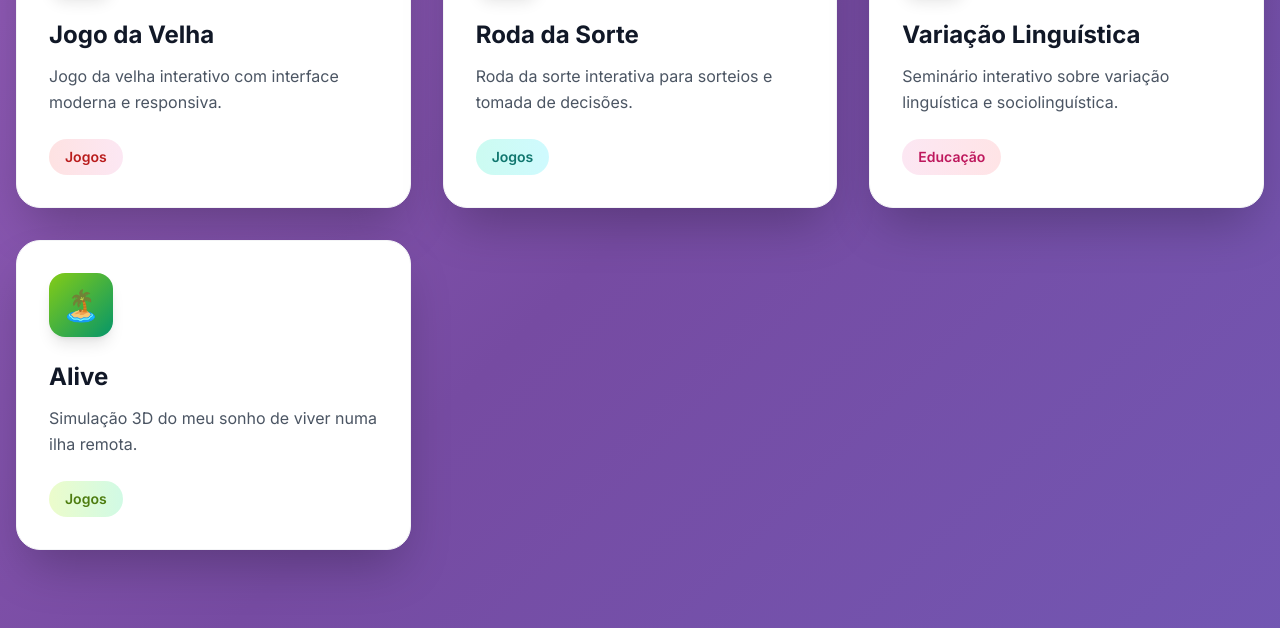
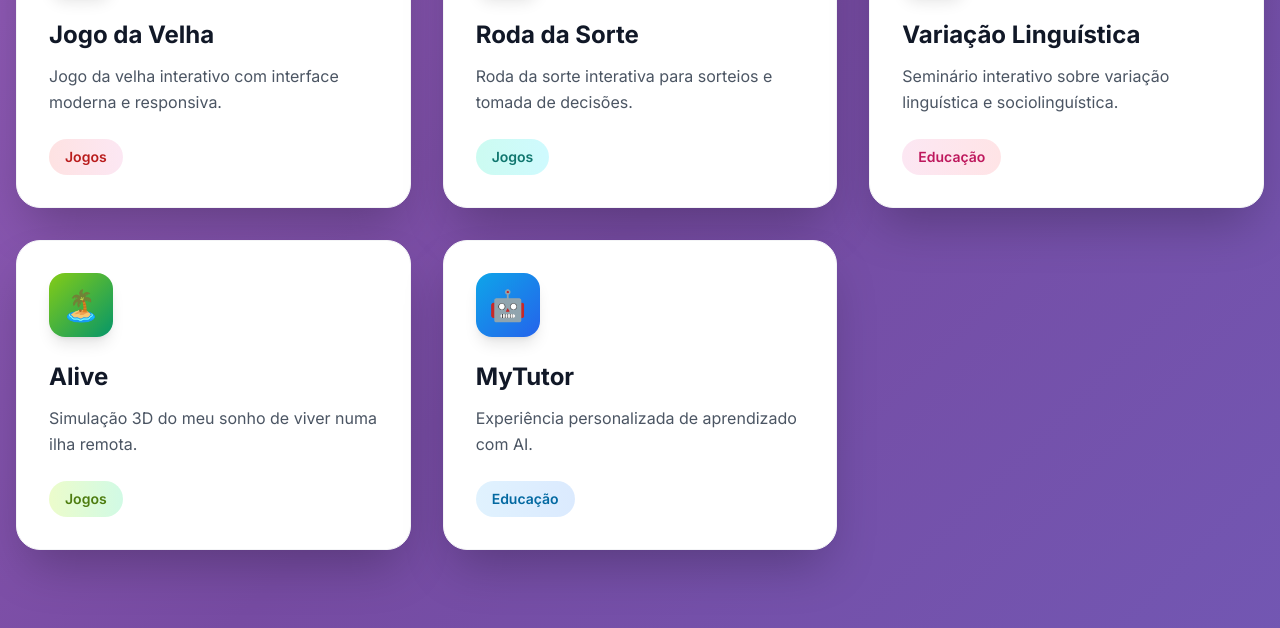
Before and after one commit to RomarioSG1998/apresentacao_pedagogia, a website: page index.html in a window 1280 px wide. Shown: the part 1406-2034 px from the top of the page. Drawn offline with nearby package versions, Linux system fonts and the light colour scheme.

Commit message:
Add MyTutor app to portfolio list

```diff
--- a/index.html
+++ b/index.html
@@ -360,6 +360,20 @@
                     class="category-badge inline-block bg-gradient-to-r from-lime-100 to-emerald-100 text-lime-700 px-4 py-2 rounded-full text-sm font-semibold">Jogos</span>
             </a>
 
+            <!-- MyTutor -->
+            <a href="https://gemini.google.com/share/b99e0451496a" target="_blank" rel="noopener noreferrer"
+                data-category="Educação"
+                class="project-card fade-in bg-white rounded-3xl p-8 shadow-2xl border border-gray-100 hover:border-sky-400">
+                <div
+                    class="w-16 h-16 bg-gradient-to-br from-sky-500 to-blue-600 rounded-2xl flex items-center justify-center text-white font-bold text-3xl mb-6 shadow-lg">
+                    🤖
+                </div>
+                <h3 class="text-2xl font-bold text-gray-900 mb-3">MyTutor</h3>
+                <p class="text-gray-600 mb-6 leading-relaxed">Experiência personalizada de aprendizado com AI.</p>
+                <span
+                    class="category-badge inline-block bg-gradient-to-r from-sky-100 to-blue-100 text-sky-700 px-4 py-2 rounded-full text-sm font-semibold">Educação</span>
+            </a>
+
         </div>
 
         <!-- Footer -->
```
Also changed, not shown: README.md.
